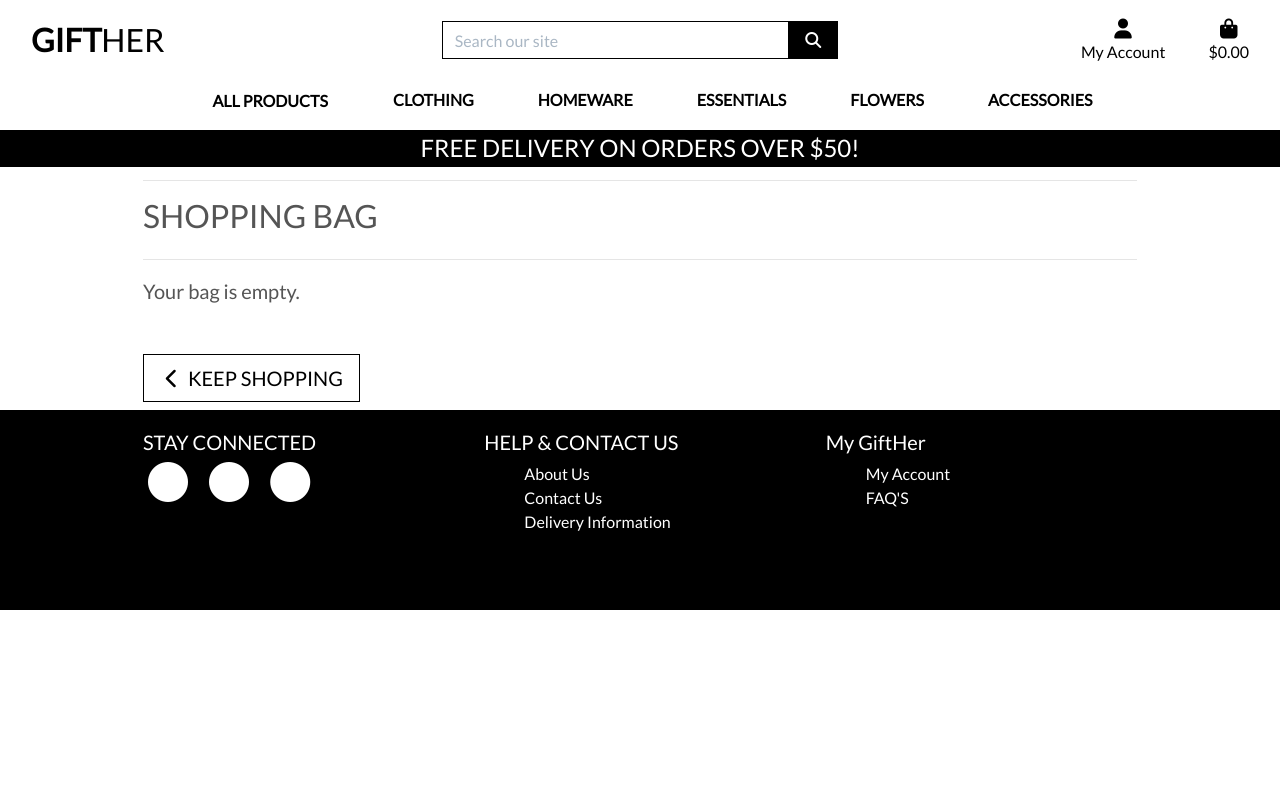
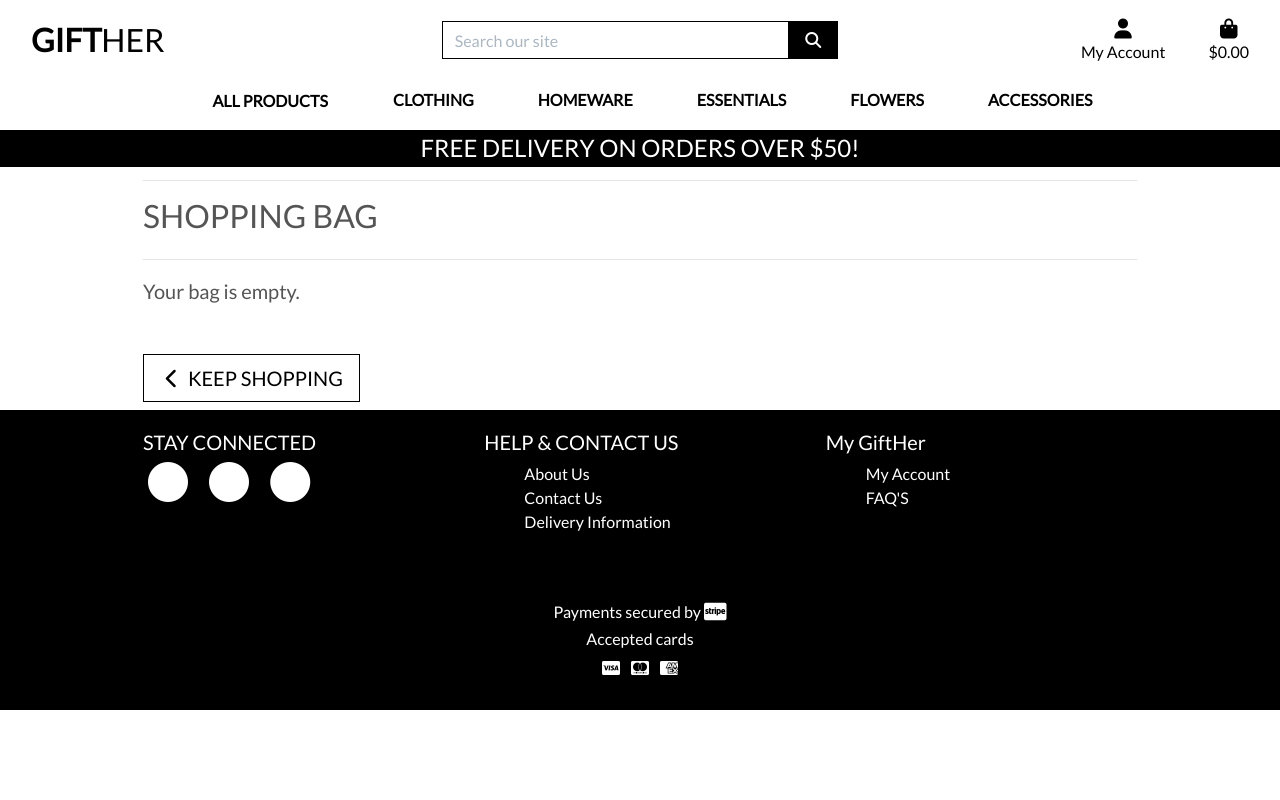
Before and after one commit to LRomero2/gift_her, a Django app: page /bag/ in a window 1280 px wide. Run offline with Django 3.2, Linux system fonts and the light colour scheme; some libraries are stand-ins or nearby versions.

Commit message:
Added payment methods to footer.

```diff
--- a/static/css/base.css
+++ b/static/css/base.css
@@ -334,7 +334,7 @@ input[name='q']::placeholder {
 
 .footer_index{
     background:black;
-    height:200px;
+    height:300px;
     width:100%;
     margin-bottom:0;
 }
@@ -375,9 +375,6 @@ list-style-type: none;
     padding-top:20px;
 }
 
-span #social-media-links{
-    color: #000;
-}
 
 
 #delivery-info{
@@ -444,3 +441,7 @@ color:black;
     background-color: white;
     opacity: 0.8;
 }
+
+#footer-payment{
+    padding-top:5%;
+}
--- a/templates/base.html
+++ b/templates/base.html
@@ -143,13 +143,13 @@
 <footer class="footer_index">
 <div class="container" id="footer-links-container">
   <div class="row">
-    <div class="col-sm">
+    <div class="col-lg-4">
         <h5>STAY CONNECTED</h5>
          <ul class="list-inline">
             <li class="list-inline-item">
               <a href="https://twitter.com/?lang=en-gb" class="text-decoration-none" target="_blank" rel="noopener noreferrer">
                 <span class="fa-stack fa-lg" id="social-media-links">
-                  <i class="fas fa-circle fa-stack-2x"></i>
+                  <i class="fas fa-circle fa-stack-2x text-white"></i>
                   <i class="fab fa-twitter fa-stack-1x fa-inverse"></i>
                 </span>
               </a>
@@ -157,7 +157,7 @@
             <li class="list-inline-item">
               <a href="https://en-gb.facebook.com/" class="text-decoration-none" target="_blank" rel="noopener noreferrer">
                 <span class="fa-stack fa-lg">
-                  <i class="fas fa-circle fa-stack-2x"></i>
+                  <i class="fas fa-circle fa-stack-2x text-white"></i>
                   <i class="fab fa-facebook-f fa-stack-1x fa-inverse"></i>
                 </span>
               </a>
@@ -165,14 +165,14 @@
             <li class="list-inline-item">
               <a href="https://github.com/" class="text-decoration-none" target="_blank" rel="noopener noreferrer">
                 <span class="fa-stack fa-lg">
-                  <i class="fas fa-circle fa-stack-2x"></i>
+                  <i class="fas fa-circle fa-stack-2x text-white"></i>
                   <i class="fab fa-github fa-stack-1x fa-inverse"></i>
                 </span>
               </a>
             </li>
           </ul>
     </div>
-    <div class="col-sm">
+    <div class="col-lg-4">
          <h5>HELP & CONTACT US</h5>
       <ul id="footer-links">
       <li><a href="{% url 'about' %}" class="text-decoration-none">About Us</a></li>
@@ -180,7 +180,7 @@
       <li><a href="{% url 'delivery_info' %}" class="text-decoration-none">Delivery Information</a></li>
       </ul>
     </div>
-    <div class="col-sm">
+    <div class="col-lg-4">
         <h5>My GiftHer</h5>
       <ul id="footer-links2">
       <li><a href="{% url 'account_login' %}" class="text-decoration-none">My Account</a></li>
@@ -190,6 +190,23 @@
                 {% endif %}
       </ul>
     </div>
+  </div>
+  <div class="row">
+<div class="col-12 text-center" id="footer-payment">
+ <h6 class="text-white">Payments secured by <i class="fab fa-cc-stripe fa-lg"></i></h6>
+            <h6 class="text-white">Accepted cards</h6>
+                <ul class="list-inline list-unstyled">
+                    <li class="list-inline-item text-white">
+                        <i class="fab fa-cc-visa"></i>
+                    </li>
+                    <li class="list-inline-item text-white">
+                        <i class="fab fa-cc-mastercard"></i>
+                    </li>
+                    <li class="list-inline-item text-white">
+                        <i class="fab fa-cc-amex"></i>
+                    </li>
+                </ul>
+            </div>
   </div>
 </div>
 </footer>
```
